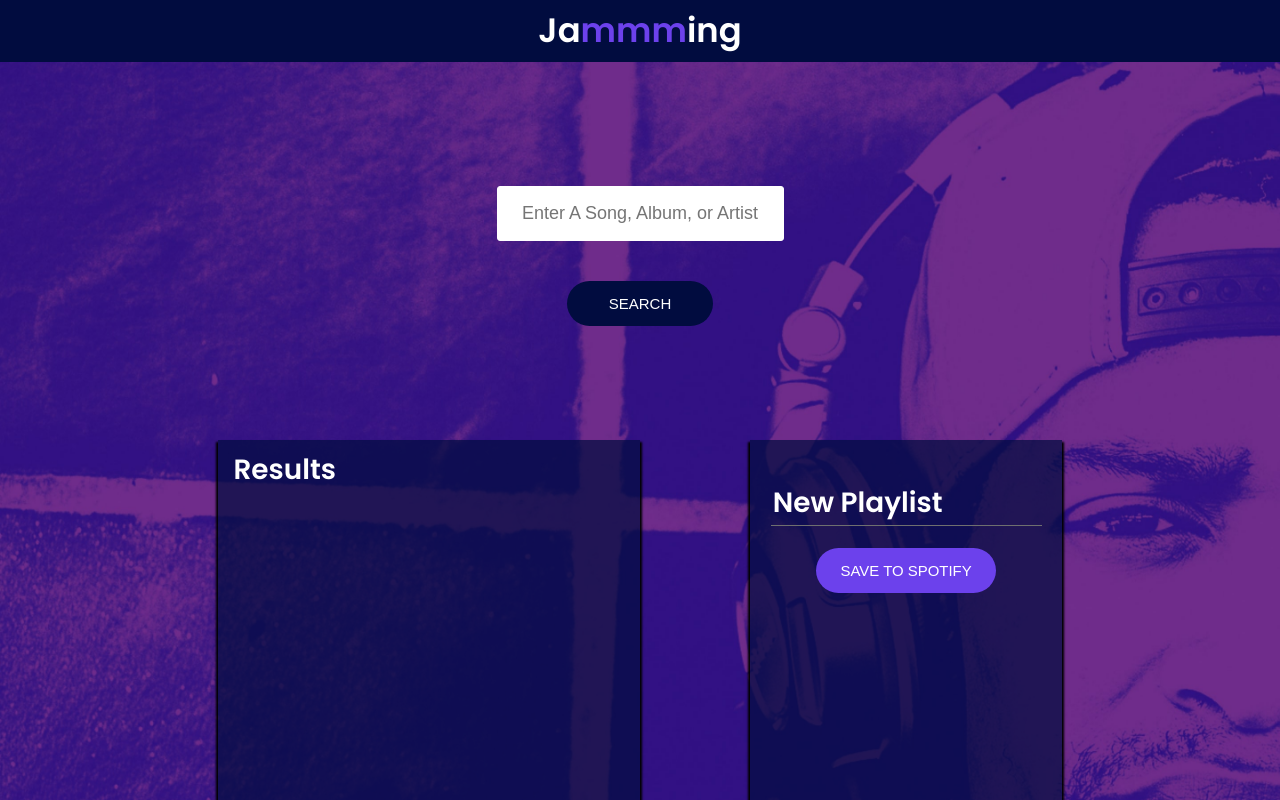
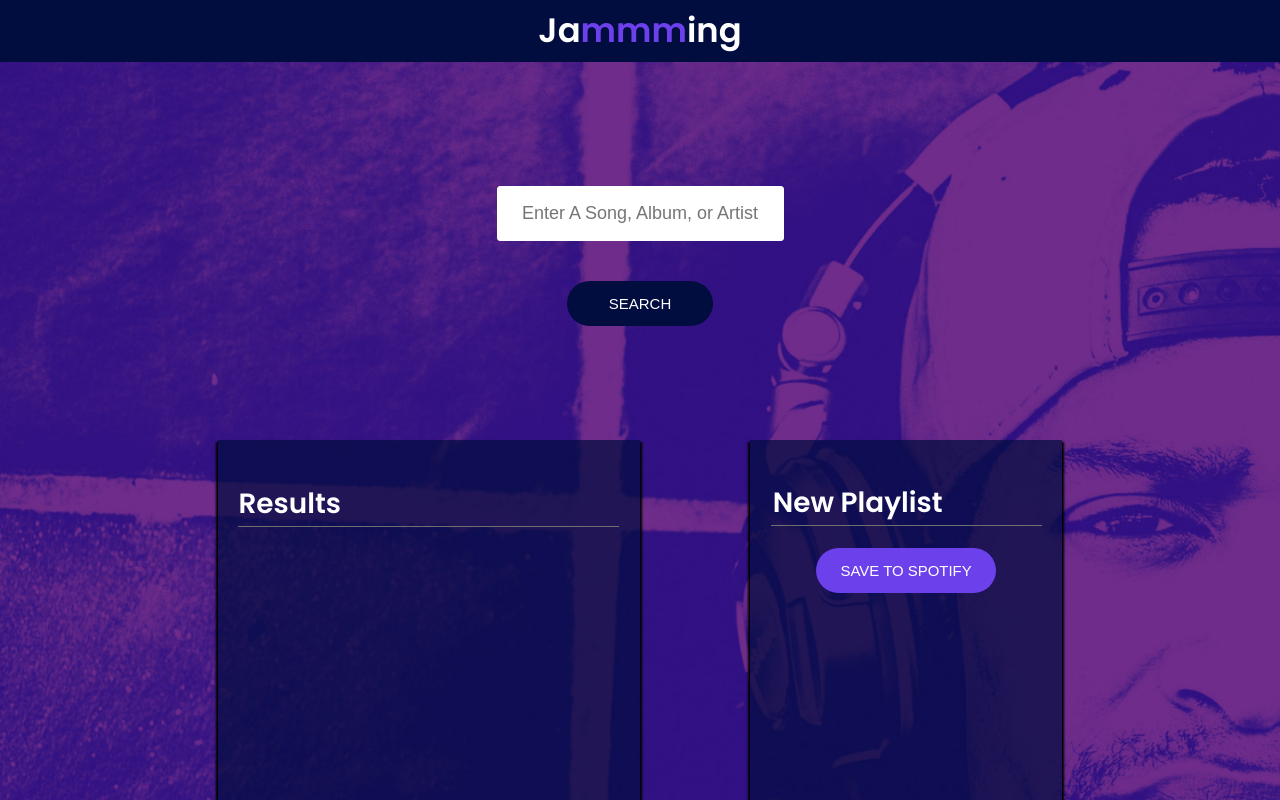
Before and after one commit to Annastrin/codecademy-jammming, a React (Create React App) app: page / in a window 1280 px wide. Shown: the top 800 px of the page. Built offline with nearby package versions, Linux system fonts and the light colour scheme.

Commit message:
Make search results component look similar to playlists component

```diff
--- a/src/Components/SearchResults/SearchResults-styles.ts
+++ b/src/Components/SearchResults/SearchResults-styles.ts
@@ -4,10 +4,15 @@ export const search_results = css`
   width: 50%;
   height: 600px;
   overflow-y: scroll;
-  padding: .88rem;
+  padding: 2.27rem 1.16rem;
   background-color: rgba(1, 12, 63, 0.7);
   box-shadow: 0 4px 2px 2px #000000;
   scrollbar-width: none;
+
+  h2 {
+    line-height: 45px;
+    border-bottom: 1px solid #6f6f6f;
+  }
 
   &::-webkit-scrollbar {
     width: 0;
```
